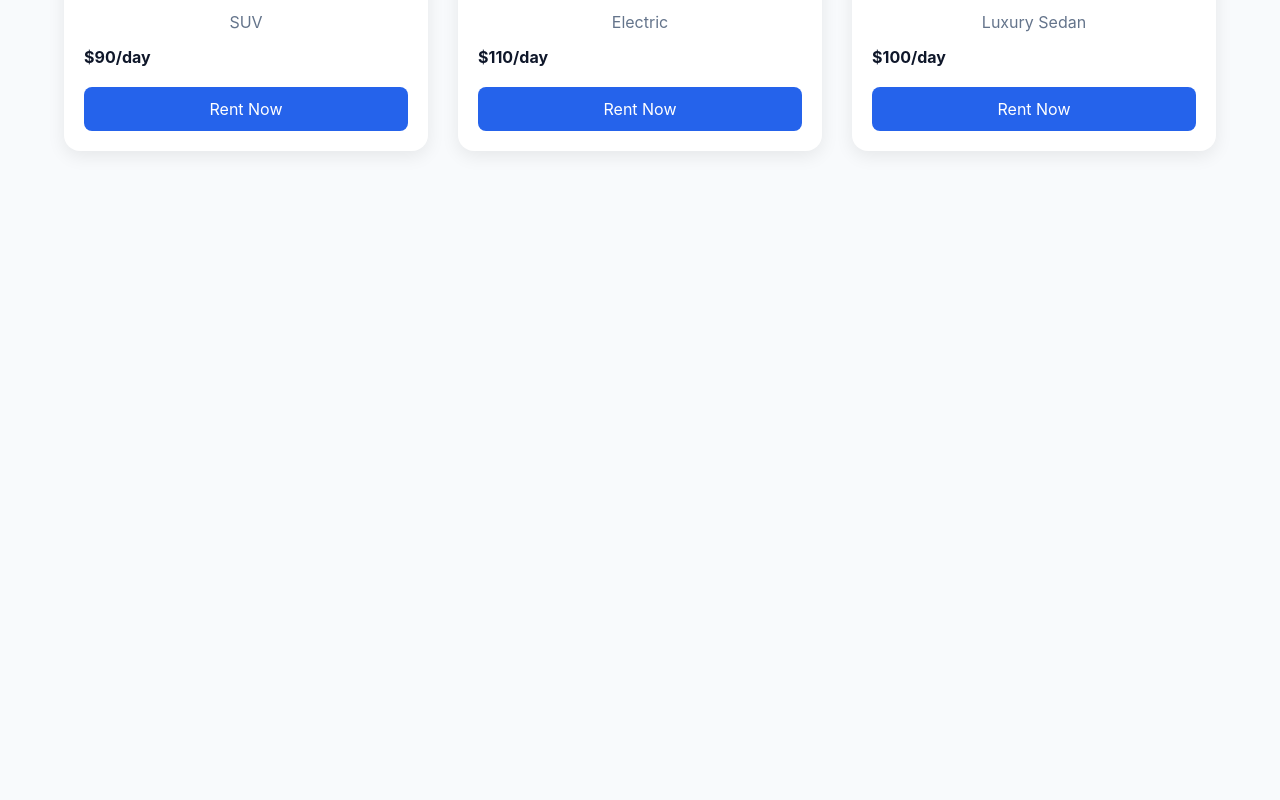
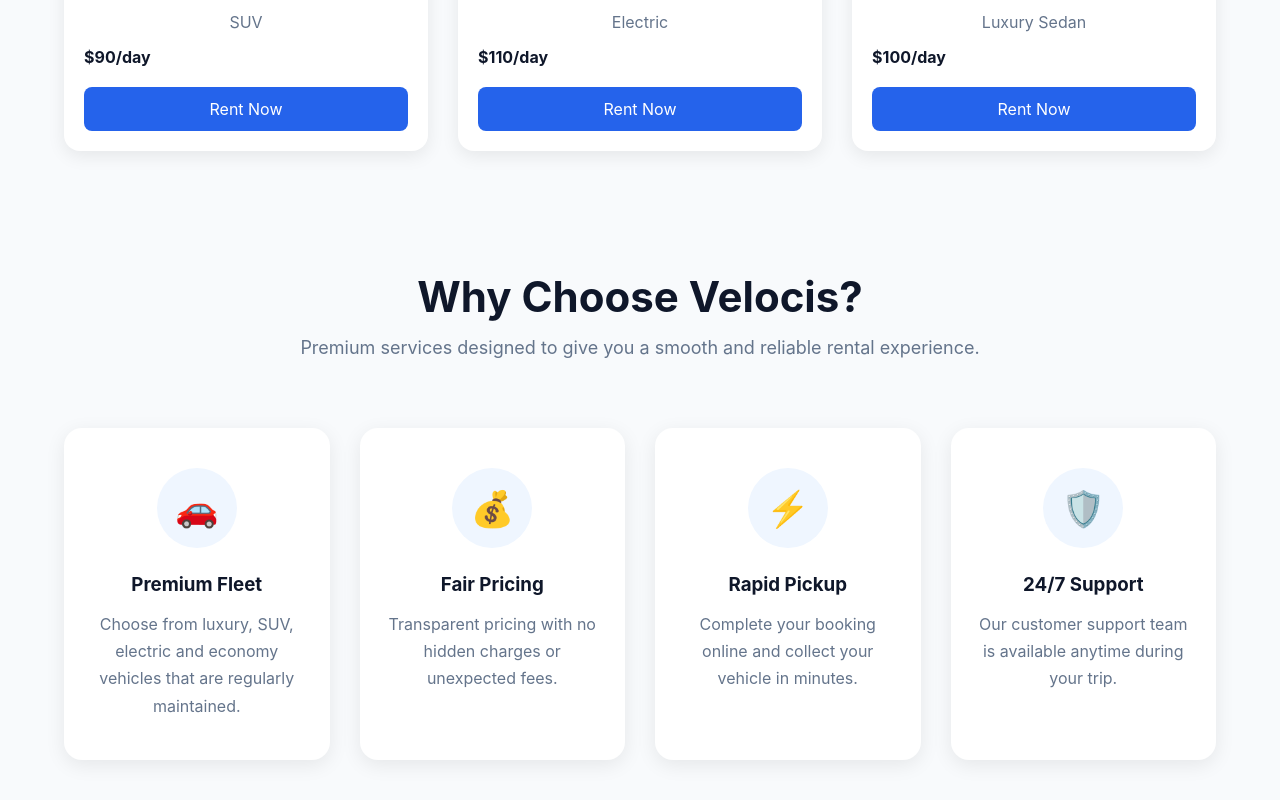
Before and after one commit to Tahaa627/Car-Rental-System, a React (Vite) app in the folder car-rental-frontend/: page / in a window 1280 px wide. Shown: the part 1389-2189 px from the top of the page. Before the commit the page ends 1640 px from the top, so only its background shows below. Built offline with nearby package versions, Linux system fonts and the light colour scheme.

Commit message:
Implemented WhyChooseUs Logic

```diff
--- /dev/null
+++ b/car-rental-frontend/src/components/WhyChooseUs/WhyChooseUs.css
@@ -0,0 +1,106 @@
+.why-section{
+
+    width:90%;
+    max-width:1300px;
+
+    margin:120px auto;
+
+}
+
+.section-title{
+
+    text-align:center;
+
+    margin-bottom:70px;
+
+}
+
+.section-title h2{
+
+    font-size:42px;
+
+    margin-bottom:15px;
+
+    color:#0F172A;
+
+}
+
+.section-title p{
+
+    color:#64748B;
+
+    font-size:18px;
+
+}
+
+.feature-grid{
+
+    display:grid;
+
+    grid-template-columns:repeat(4,1fr);
+
+    gap:30px;
+
+}
+
+.feature-card{
+
+    background:white;
+
+    padding:40px 25px;
+
+    border-radius:18px;
+
+    text-align:center;
+
+    box-shadow:0 5px 20px rgba(0,0,0,.08);
+
+    transition:.35s;
+
+}
+
+.feature-card:hover{
+
+    transform:translateY(-10px);
+
+}
+
+.icon{
+
+    width:80px;
+
+    height:80px;
+
+    margin:auto;
+
+    border-radius:50%;
+
+    background:#EFF6FF;
+
+    display:flex;
+
+    justify-content:center;
+
+    align-items:center;
+
+    font-size:35px;
+
+    margin-bottom:25px;
+
+}
+
+.feature-card h3{
+
+    margin-bottom:15px;
+
+    color:#0F172A;
+
+}
+
+.feature-card p{
+
+    color:#64748B;
+
+    line-height:1.7;
+
+}
--- /dev/null
+++ b/car-rental-frontend/src/components/WhyChooseUs/WhyChooseUs.tsx
@@ -0,0 +1,46 @@
+import "./WhyChooseUs.css";
+import { features } from "../../data/features";
+
+const WhyChooseUs = () => {
+  return (
+    <section className="why-section">
+
+      <div className="section-title">
+
+        <h2>Why Choose Velocis?</h2>
+
+        <p>
+          Premium services designed to give you
+          a smooth and reliable rental experience.
+        </p>
+
+      </div>
+
+      <div className="feature-grid">
+
+        {features.map((feature) => (
+
+          <div
+            className="feature-card"
+            key={feature.id}
+          >
+
+            <div className="icon">
+              {feature.icon}
+            </div>
+
+            <h3>{feature.title}</h3>
+
+            <p>{feature.description}</p>
+
+          </div>
+
+        ))}
+
+      </div>
+
+    </section>
+  );
+};
+
+export default WhyChooseUs;
--- /dev/null
+++ b/car-rental-frontend/src/components/WhyChooseUs/index.ts
@@ -0,0 +1 @@
+export { default } from "./WhyChooseUs";
--- /dev/null
+++ b/car-rental-frontend/src/data/features.ts
@@ -0,0 +1,33 @@
+export const features = [
+  {
+    id: 1,
+    icon: "🚗",
+    title: "Premium Fleet",
+    description:
+      "Choose from luxury, SUV, electric and economy vehicles that are regularly maintained.",
+  },
+
+  {
+    id: 2,
+    icon: "💰",
+    title: "Fair Pricing",
+    description:
+      "Transparent pricing with no hidden charges or unexpected fees.",
+  },
+
+  {
+    id: 3,
+    icon: "⚡",
+    title: "Rapid Pickup",
+    description:
+      "Complete your booking online and collect your vehicle in minutes.",
+  },
+
+  {
+    id: 4,
+    icon: "🛡️",
+    title: "24/7 Support",
+    description:
+      "Our customer support team is available anytime during your trip.",
+  },
+];
--- a/car-rental-frontend/src/pages/Home/Home.tsx
+++ b/car-rental-frontend/src/pages/Home/Home.tsx
@@ -2,6 +2,7 @@
 import Hero from "../../components/Hero";
 import SearchBox from "../../components/SearchBox";
 import FeaturedCars from "../../components/FeaturedCars";
+import WhyChooseUs from "../../components/WhyChooseUs";
 
 const Home = () => {
   return (
@@ -10,6 +11,7 @@
       <Hero />
       <SearchBox />
       <FeaturedCars />
+      <WhyChooseUs />
     </>
   );
 };
```
